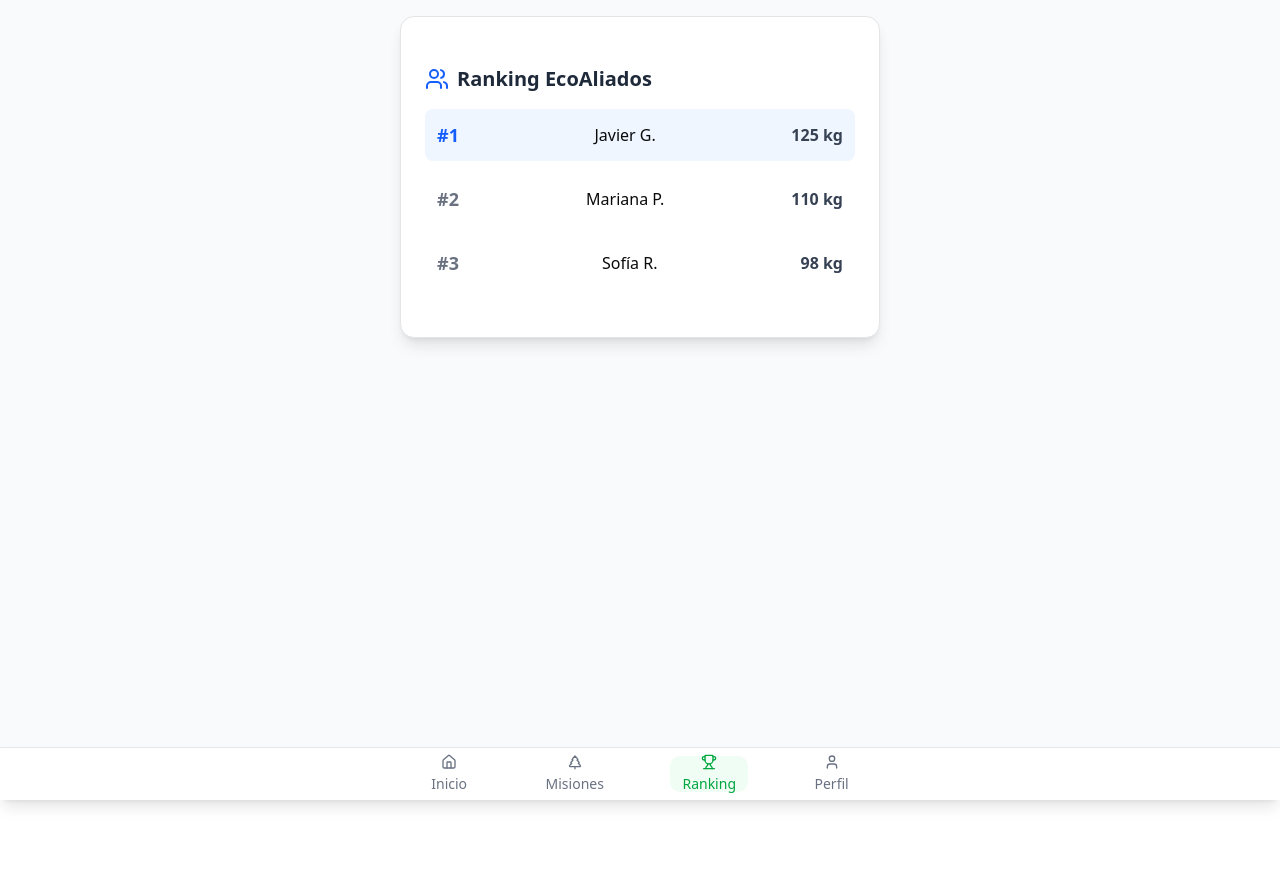
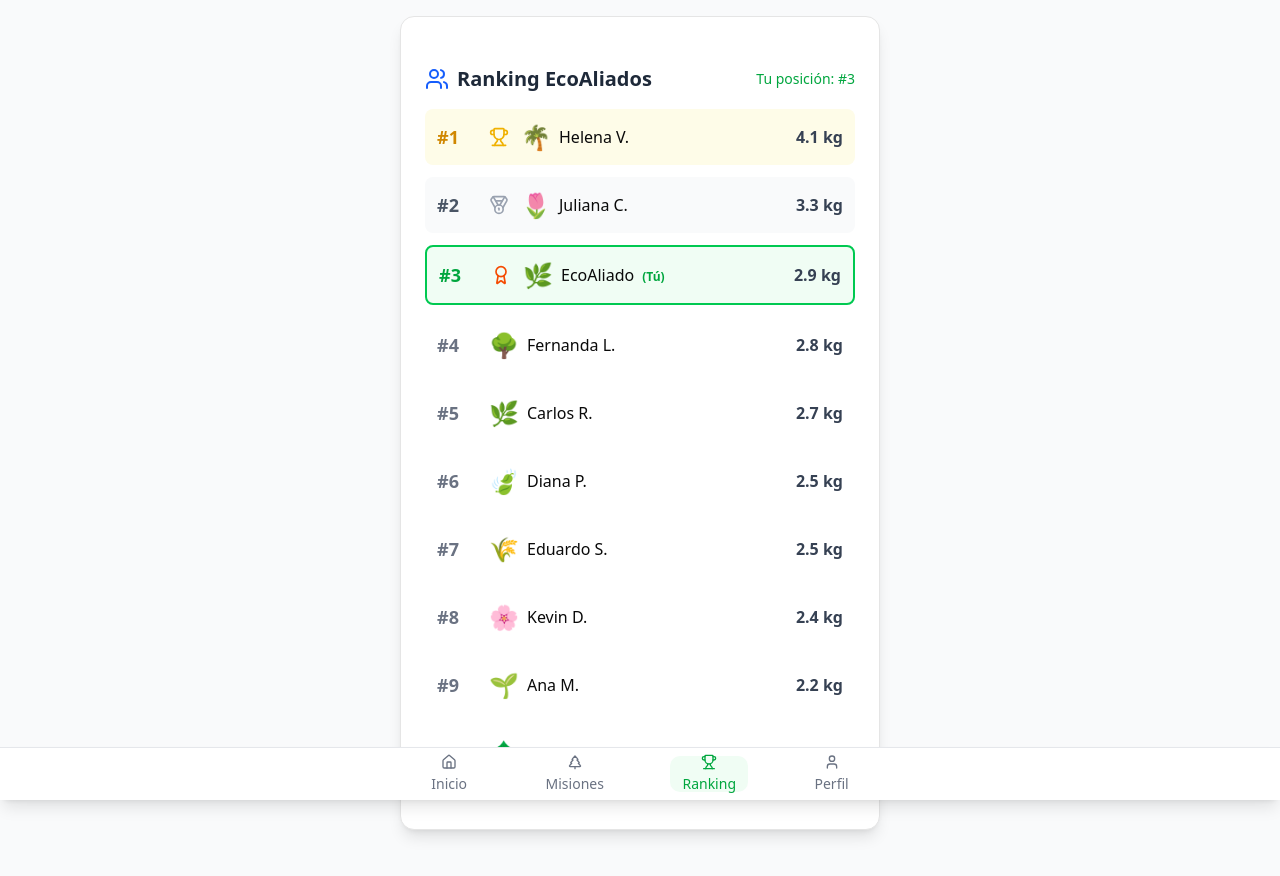
Before and after one commit to mynsc/ecoaliados, a React (Vite) app: page / in a window 1280 px wide. Both pictures are taken after a click on the button "Ranking". Shown: the top 876 px of the page. Before the commit the page ends 800 px from the top, so only its background shows below. Built offline with nearby package versions, Linux system fonts and the light colour scheme.

Commit message:
feat(leaderboard): implement dynamic rankings with NPCs and user highlighting

```diff
--- a/src/features/leaderboard/components/LeaderboardView.tsx
+++ b/src/features/leaderboard/components/LeaderboardView.tsx
@@ -1,33 +1,98 @@
 import { Card, CardContent } from '@/components/ui';
-import { Users } from 'lucide-react';
+import { Users, Trophy, Medal, Award } from 'lucide-react';
+import { useLeaderboard } from '../hooks/useLeaderboard';
 
 export function LeaderboardView() {
+    const { leaderboard, userPosition } = useLeaderboard();
+
+    // Función para obtener medalla según posición
+    const getMedalIcon = (position: number) => {
+        switch (position) {
+            case 1:
+                return <Trophy className="h-5 w-5 text-yellow-500" />;
+            case 2:
+                return <Medal className="h-5 w-5 text-gray-400" />;
+            case 3:
+                return <Award className="h-5 w-5 text-orange-600" />;
+            default:
+                return null;
+        }
+    };
+
+    // Función para obtener color de fondo según posición y si es usuario
+    const getBackgroundClass = (position: number, isCurrentUser: boolean) => {
+        if (isCurrentUser) {
+            return 'bg-green-50 border-2 border-green-500';
+        }
+        if (position === 1) {
+            return 'bg-yellow-50';
+        }
+        if (position <= 3) {
+            return 'bg-gray-50';
+        }
+        return 'hover:bg-gray-50';
+    };
+
+    // Función para obtener color del número de posición
+    const getPositionClass = (position: number, isCurrentUser: boolean) => {
+        if (isCurrentUser) {
+            return 'text-green-600 font-bold';
+        }
+        if (position === 1) {
+            return 'text-yellow-600 font-bold';
+        }
+        if (position <= 3) {
+            return 'text-gray-600 font-bold';
+        }
+        return 'text-gray-500 font-semibold';
+    };
+
     return (
         <div className="space-y-6">
             <Card className="shadow-lg transition-all hover:shadow-md">
                 <CardContent className="p-6 space-y-4">
+                    <div className="flex items-center justify-between">
                         <h3 className="text-xl font-bold text-gray-800 flex items-center gap-2">
                             <Users className="h-6 w-6 text-blue-600" /> Ranking EcoAliados
                         </h3>
+                        {userPosition && (
+                            <div className="text-sm font-medium text-green-600">
+                                Tu posición: #{userPosition}
+                            </div>
+                        )}
+                    </div>
+
                     <ul className="space-y-3">
-                        {[
-                            { position: 1, name: "Javier G.", points: "125 kg" },
-                            { position: 2, name: "Mariana P.", points: "110 kg" },
-                            { position: 3, name: "Sofía R.", points: "98 kg" },
-                        ].map((user) => (
+                        {leaderboard.map((entry, index) => {
+                            const position = index + 1;
+                            const medal = getMedalIcon(position);
+
+                            return (
                                 <li
-                                key={user.position}
-                                className={`flex justify-between items-center p-3 rounded-md ${user.position === 1 ? "bg-blue-50" : "hover:bg-gray-50"
-                                    }`}
+                                    key={entry.profile.id}
+                                    className={`flex justify-between items-center p-3 rounded-md transition-colors ${getBackgroundClass(position, entry.isCurrentUser)}`}
                                 >
-                                <span className={`font-bold text-lg ${user.position === 1 ? "text-blue-600" : "text-gray-500"
-                                    }`}>
-                                    #{user.position}
+                                    <div className="flex items-center gap-3 flex-1">
+                                        <span className={`text-lg min-w-10 ${getPositionClass(position, entry.isCurrentUser)}`}>
+                                            #{position}
                                         </span>
-                                <span className="font-medium">{user.name}</span>
-                                <span className="font-semibold text-gray-700">{user.points}</span>
+                                        {medal && <span>{medal}</span>}
+                                        <div className="flex items-center gap-2">
+                                            <span className="text-2xl" role="img" aria-label={`Avatar ${entry.profile.avatar}`}>
+                                                {entry.profile.avatar}
+                                            </span>
+                                            <span className="font-medium">
+                                                {entry.profile.name}
+                                                {entry.isCurrentUser && (
+                                                    <span className="ml-2 text-xs text-green-600 font-semibold">(Tú)</span>
+                                                )}
+                                            </span>
+                                        </div>
+                                    </div>
+                                    <span className="font-bold text-gray-700">{entry.totalKg} kg</span>
                                 </li>
-                        ))}
+                            );
+                        })}
                     </ul>
                 </CardContent>
             </Card>
--- /dev/null
+++ b/src/features/leaderboard/hooks/useLeaderboard.ts
@@ -0,0 +1,42 @@
+import { useMemo } from 'react';
+import { useProfileContext } from '@/contexts';
+import { useProfileStats } from '@/features/profile/hooks/useProfileStats';
+import { generateLeaderboard } from '../leaderboard.utils';
+
+/**
+ * Hook personalizado para generar y gestionar el leaderboard.
+ * Combina el perfil del usuario con NPCs generados dinámicamente.
+ *
+ * @returns Array de entradas del leaderboard (top 10) y posición del usuario
+ */
+export function useLeaderboard() {
+    // Obtener contexto y estadísticas del usuario
+    const { profile } = useProfileContext();
+    const { totalKg, completedMissions, currentStreak } = useProfileStats();
+
+    // Generar leaderboard dinámico
+    const leaderboard = useMemo(() => {
+        return generateLeaderboard(profile, {
+            totalKg,
+            completedMissions,
+            currentStreak
+        });
+    }, [profile, totalKg, completedMissions, currentStreak]);
+
+    // Encontrar posición del usuario (1-indexed)
+    const userPosition = useMemo(() => {
+        const index = leaderboard.findIndex(entry => entry.isCurrentUser);
+        return index !== -1 ? index + 1 : null;
+    }, [leaderboard]);
+
+    // Encontrar entrada del usuario
+    const userEntry = useMemo(() => {
+        return leaderboard.find(entry => entry.isCurrentUser) || null;
+    }, [leaderboard]);
+
+    return {
+        leaderboard,      // Array completo del leaderboard (top 10)
+        userPosition,     // Posición del usuario (1-10 o null)
+        userEntry,        // Entrada completa del usuario
+    };
+}
--- /dev/null
+++ b/src/features/leaderboard/leaderboard.utils.ts
@@ -0,0 +1,134 @@
+import type { Profile } from '@/contexts';
+
+/**
+ * Tipo para entrada del leaderboard.
+ * Combina perfil con estadísticas.
+ */
+export interface LeaderboardEntry {
+    profile: Profile;
+    totalKg: string;
+    completedMissions: number;
+    currentStreak: number;
+    isCurrentUser: boolean;  // Flag para identificar al usuario real
+}
+
+/**
+ * Nombres aleatorios para NPCs.
+ */
+const NPC_NAMES = [
+    'Ana M.', 'Carlos R.', 'Diana P.', 'Eduardo S.', 'Fernanda L.',
+    'Gabriel T.', 'Helena V.', 'Ignacio B.', 'Juliana C.', 'Kevin D.',
+    'Laura F.', 'Miguel A.', 'Natalia G.', 'Oscar H.', 'Patricia I.',
+    'Ricardo J.', 'Sofia K.', 'Tomás N.', 'Valentina O.', 'William Q.'
+];
+
+/**
+ * Avatares aleatorios para NPCs.
+ */
+const NPC_AVATARS = [
+    '🌱', '🌿', '🍃', '🌾', '🌳', '🌲', '🌴', '🌵', '🌷', '🌸',
+    '🌺', '🌻', '🌼', '🌽', '🍀', '🍁', '🍂', '🌰', '🌹', '🪴'
+];
+
+/**
+ * Genera un perfil NPC aleatorio.
+ *
+ * @param index - Índice para generar datos únicos
+ * @returns Perfil NPC
+ */
+function generateNPCProfile(index: number): Profile {
+    const name = NPC_NAMES[index % NPC_NAMES.length];
+    const avatar = NPC_AVATARS[index % NPC_AVATARS.length];
+
+    return {
+        id: `npc-${index}`,
+        name,
+        avatar,
+        createdAt: new Date(Date.now() - Math.random() * 365 * 24 * 60 * 60 * 1000).toISOString()
+    };
+}
+
+/**
+ * Genera estadísticas para un NPC basadas en las del usuario.
+ * Algunos NPCs tendrán mejores stats, otros peores.
+ *
+ * @param userTotalKg - Total de kg del usuario
+ * @param userMissions - Misiones completadas del usuario
+ * @param userStreak - Racha actual del usuario
+ * @param variance - Factor de variación (0-1, default 0.5)
+ * @returns Estadísticas del NPC
+ */
+function generateNPCStats(
+    userTotalKg: number,
+    userMissions: number,
+    userStreak: number,
+    variance: number = 0.5
+): { totalKg: string; completedMissions: number; currentStreak: number } {
+    // Generar variación aleatoria (-variance a +variance)
+    const randomFactor = (Math.random() * 2 - 1) * variance;
+
+    // Calcular stats del NPC con variación
+    const npcKg = Math.max(0.1, userTotalKg * (1 + randomFactor));
+    const npcMissions = Math.max(0, Math.round(userMissions * (1 + randomFactor * 0.8)));
+    const npcStreak = Math.max(0, Math.round(userStreak * (1 + randomFactor * 0.6)));
+
+    return {
+        totalKg: npcKg.toFixed(1),
+        completedMissions: npcMissions,
+        currentStreak: npcStreak
+    };
+}
+
+/**
+ * Genera un leaderboard completo con NPCs y el usuario real.
+ *
+ * @param userProfile - Perfil del usuario real
+ * @param userStats - Estadísticas del usuario real
+ * @returns Array de entradas del leaderboard ordenadas por totalKg (top 10)
+ */
+export function generateLeaderboard(
+    userProfile: Profile,
+    userStats: { totalKg: string; completedMissions: number; currentStreak: number }
+): LeaderboardEntry[] {
+    const userTotalKg = parseFloat(userStats.totalKg);
+
+    // Generar entre 7-10 NPCs
+    const npcCount = Math.floor(Math.random() * 4) + 7; // 7 a 10
+
+    const npcs: LeaderboardEntry[] = [];
+
+    for (let i = 0; i < npcCount; i++) {
+        const npcProfile = generateNPCProfile(i);
+        const npcStats = generateNPCStats(
+            userTotalKg,
+            userStats.completedMissions,
+            userStats.currentStreak
+        );
+
+        npcs.push({
+            profile: npcProfile,
+            totalKg: npcStats.totalKg,
+            completedMissions: npcStats.completedMissions,
+            currentStreak: npcStats.currentStreak,
+            isCurrentUser: false
+        });
+    }
+
+    // Agregar usuario real
+    const userEntry: LeaderboardEntry = {
+        profile: userProfile,
+        totalKg: userStats.totalKg,
+        completedMissions: userStats.completedMissions,
+        currentStreak: userStats.currentStreak,
+        isCurrentUser: true
+    };
+
+    // Combinar NPCs y usuario
+    const allEntries = [...npcs, userEntry];
+
+    // Ordenar por totalKg descendente
+    allEntries.sort((a, b) => parseFloat(b.totalKg) - parseFloat(a.totalKg));
+
+    // Retornar solo top 10
+    return allEntries.slice(0, 10);
+}
```
Lines whose indentation alone changed are shown as unchanged.
